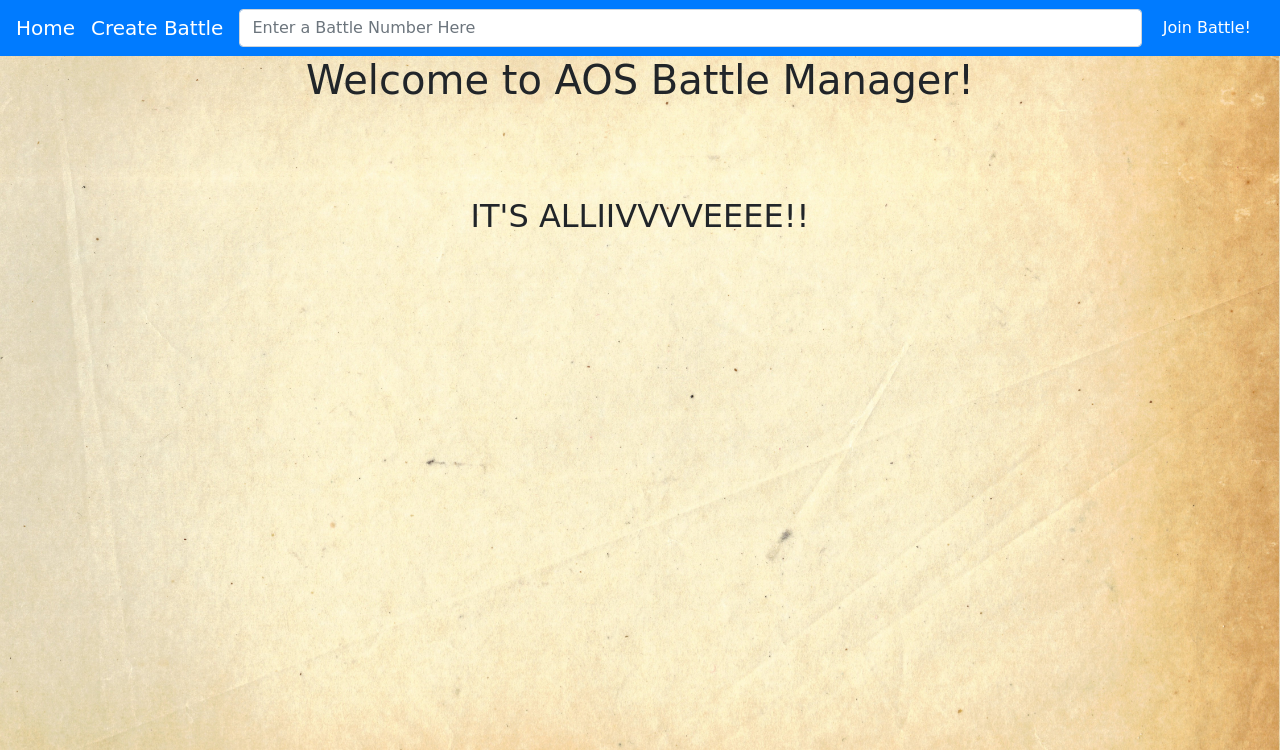
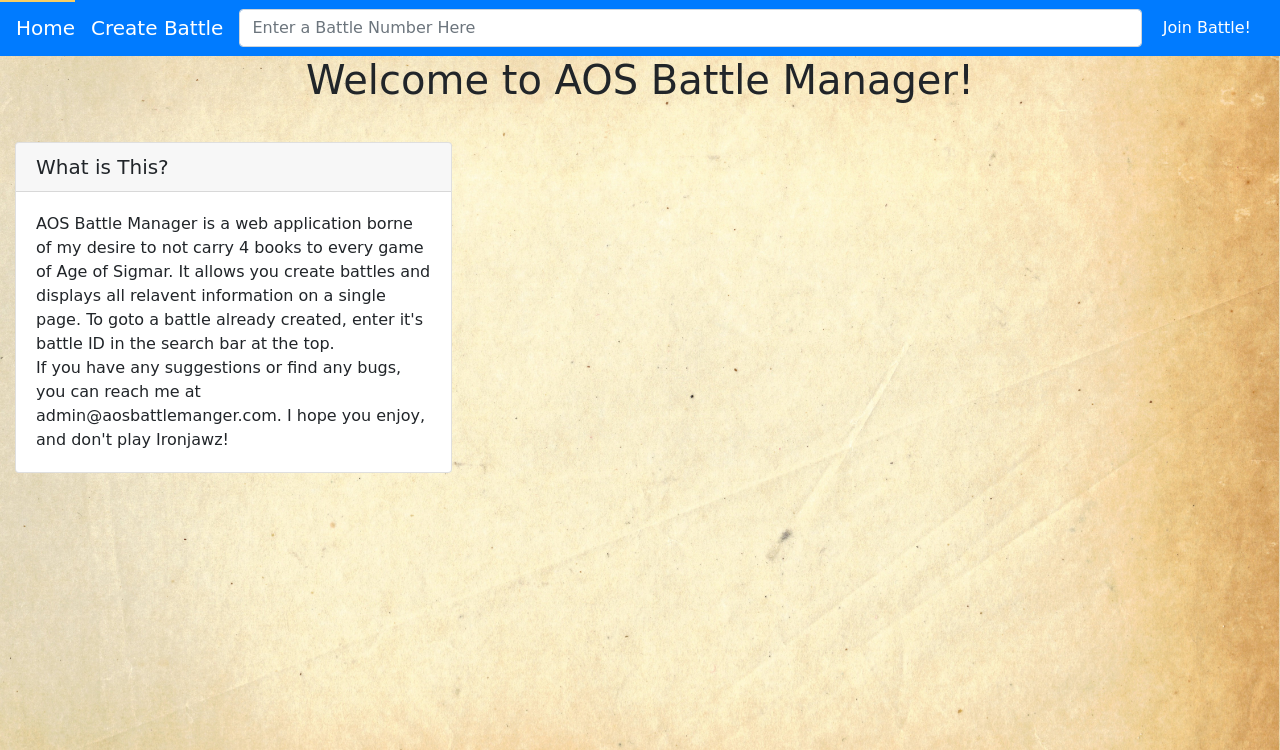
Before and after one commit to Tallieson/AoSBattleManager, a Django app: page /battle_manager/ in a window 1280 px wide. Shown: the top 750 px of the page. Run offline with Django 3.2, Linux system fonts and the light colour scheme; data that the repository does not hold is empty; some libraries are stand-ins or nearby versions; some web fonts are replaced.

Commit message:
edited models, created blog model to populate homepage. Added a favicon, small changes to general display.

```diff
--- a/AOS_battle_manager/battle_manager/admin.py
+++ b/AOS_battle_manager/battle_manager/admin.py
@@ -1,5 +1,5 @@
 from django.contrib import admin
-from .models import User, Realm, RealmFeature, CommandAbility, Spell, TerrainFeature, AdditionalRule, BattlePlan, BattleType, Source, Battle
+from .models import User, Realm, RealmFeature, CommandAbility, Spell, TerrainFeature, AdditionalRule, BattlePlan, BattleType, Source, Battle, Post
 
 # Register your models here.
 admin.site.register(User)
@@ -13,3 +13,4 @@ admin.site.register(BattlePlan)
 admin.site.register(BattleType)
 admin.site.register(Source)
 admin.site.register(Battle)
+admin.site.register(Post)
--- a/AOS_battle_manager/battle_manager/static/battle_manager/style.css
+++ b/AOS_battle_manager/battle_manager/static/battle_manager/style.css
@@ -6,3 +6,24 @@ body {
     background-repeat: no-repeat;
     background-attachment: fixed;
 }
+
+.main-body{
+    margin-right:0 !important;
+    margin-left:0 !important;
+    max-width: 100% !important;
+}
+
+.post-body__date {
+    bottom: 0;
+    top: auto;
+    background-color: #f9ce62;
+    content: '';
+    height: 2px;
+    left: 0;
+    position: absolute;
+    top: 0;
+    width: 75px;
+}
+*, *::before, *::after {
+    box-sizing: inherit;
+}
--- a/AOS_battle_manager/battle_manager/templates/battle_manager/battle.html
+++ b/AOS_battle_manager/battle_manager/templates/battle_manager/battle.html
@@ -19,7 +19,8 @@
     <link href="https://fonts.googleapis.com/css2?family=Fondamento&display=swap" rel="stylesheet">
     {% load static %}
     <link rel="stylesheet" type="text/css" href="{% static 'battle_manager/style.css' %}">
-    <title>Battle #{{Battle.id}}</title>
+    <link rel="shortcut icon" type="image/png" href="{% static '/battle_manager/images/favicon.png' %}"/>
+    <title>Battle Manager Battle #{{Battle.id}}</title>
 </head>
 
 <body>
--- a/AOS_battle_manager/battle_manager/templates/battle_manager/battle_manager.html
+++ b/AOS_battle_manager/battle_manager/templates/battle_manager/battle_manager.html
@@ -21,7 +21,8 @@
     <link href="https://fonts.googleapis.com/css2?family=Fondamento&display=swap" rel="stylesheet">
     {% load static %}
     <link rel="stylesheet" type="text/css" href="{% static 'battle_manager/style.css' %}">
-    <title>Home</title>
+    <link rel="shortcut icon" type="image/png" href="{% static '/battle_manager/images/favicon.png' %}"/>
+    <title>Battle Manager Home</title>
 </head>
 
 <body>
@@ -32,10 +33,44 @@
             required>
         <button class="btn btn-primary" type="submit" id="join_battle">Join Battle!</button>
     </nav>
-    <div class="text-center">
-        <div class="h1"> Welcome to AOS Battle Manager!</div>
-        <h2>{{ message|safe}}</h2>
+    <div class="h1 text-center">Welcome to AOS Battle Manager!</div>
+    <div class="post-body__date"></div>
+    <div class="container main-body" style="margin: 1vw;">
+        <div class="row row-no-gutters">
+            <div class="col-sm-8">
+                {% for Post in Posts %}
+                <div class="card-body">
+                    <h2 class="card-title">{{ Post.title }}</h2>
+                    <p class="card-text text-muted h6">{{ Post.author }} | {{ Post.created_on}} </p>
+                    <p class="card-text">{{Post.content}}</p>
+                </div>
+                {% endfor %}
+            </div>
+
+
+            <div class="col-sm-4 float-right">
+                <div class="card my-4">
+                    <h5 class="card-header">What is This?</h5>
+                    <div class="card-body">
+                        <p class="card-text"> AOS Battle Manager is a web application borne of my desire to not carry 4
+                            books to every game of Age of Sigmar. It allows you create battles and displays all relavent
+                            information on a single page. To goto a battle already created, enter it's battle ID in the
+                            search bar at the top.
+                            <br>If you have any suggestions or find any bugs, you can reach me at
+                            admin@aosbattlemanger.com.
+                            I hope you enjoy, and don't play Ironjawz!</p>
+                    </div>
+                </div>
+            </div>
+        </div>
     </div>
+    </div>
+    <script>
+        join_battle.addEventListener('click', function () {
+            battle_id = document.querySelector('#battle_id').value
+            window.location = "/battle_manager/battle/" + battle_id
+        })
+    </script>
 </body>
 
 </html>
--- a/AOS_battle_manager/battle_manager/templates/battle_manager/generate.html
+++ b/AOS_battle_manager/battle_manager/templates/battle_manager/generate.html
@@ -10,7 +10,8 @@
     <script src="https://cdnjs.cloudflare.com/ajax/libs/axios/0.19.2/axios.min.js"></script>
     {% load static %}
     <link rel="stylesheet" type="text/css" href="{% static 'battle_manager/style.css' %}">
-    <title>Generate Battle</title>
+    <link rel="shortcut icon" type="image/png" href="{% static '/battle_manager/images/favicon.png' %}"/>
+    <title>Battle Manager Generate Battle</title>
 </head>
 
 <body>
--- a/AOS_battle_manager/battle_manager/views.py
+++ b/AOS_battle_manager/battle_manager/views.py
@@ -2,12 +2,12 @@ import re
 from random import shuffle
 from django.shortcuts import render, redirect
 from django.http import HttpResponse, JsonResponse
-from .models import User, Realm, RealmFeature, CommandAbility, Spell, TerrainFeature, AdditionalRule, BattlePlan, BattleType, Source, Battle
+from .models import User, Realm, RealmFeature, CommandAbility, Spell, TerrainFeature, AdditionalRule, BattlePlan, BattleType, Source, Battle, Post
 
 
 def battle_manager(request):
     context = {
-        'message': "<br><br><h2>IT'S ALLIIVVVVEEEE!!<h2><br><br>"
+        'Posts': Post.objects.all(),
     }
     return render(request, 'battle_manager/battle_manager.html', context)
 
```
Also changed, not shown: AOS_battle_manager/battle_manager/models.py (+20 -0 lines), AOS_battle_manager/battle_manager/migrations/0014_post.py (added), AOS_battle_manager/battle_manager/static/battle_manager/images/favicon.png (added).
